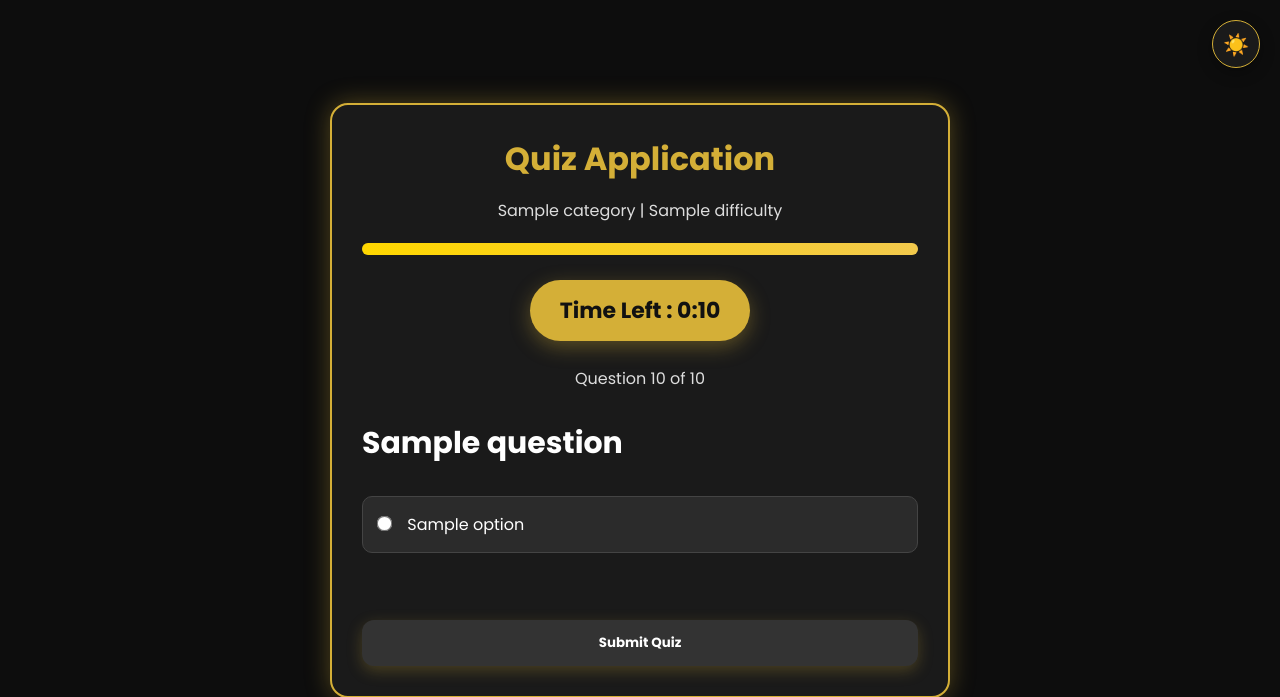
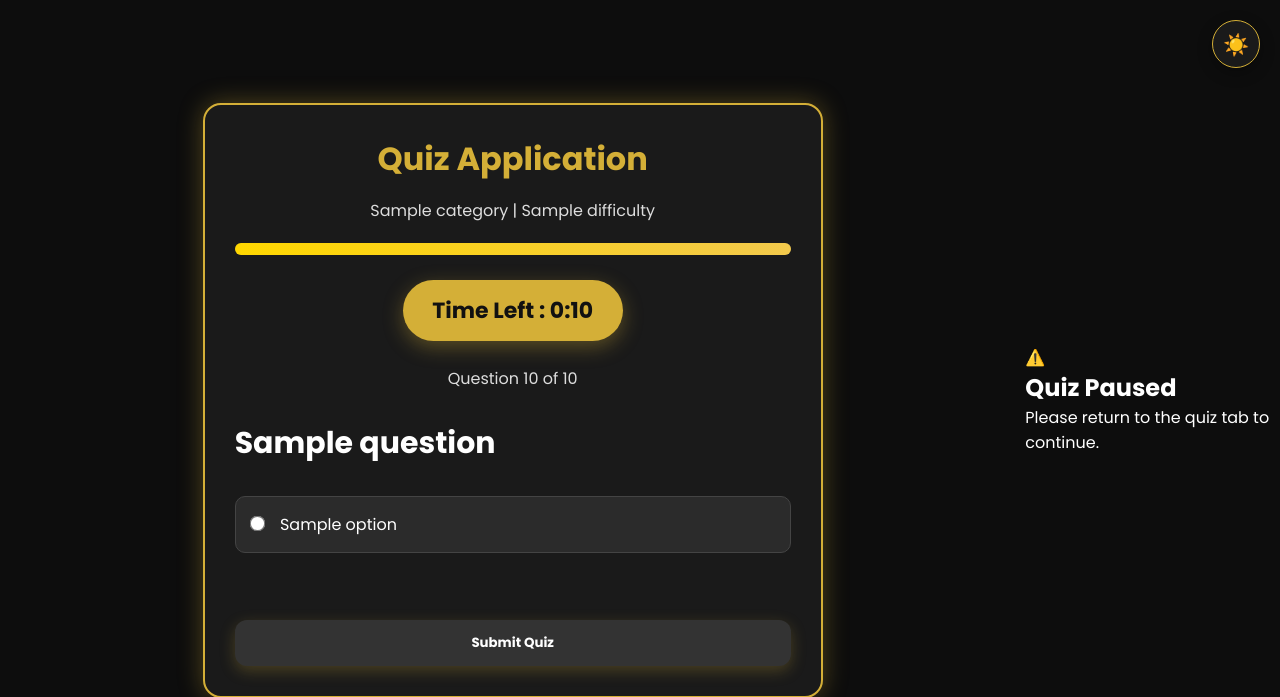
Before and after one commit to shaikh-abdul-basit436/Quizz_Application, a Flask app: template templates/quiz.html in a window 1280 px wide. Shown: the top 697 px of the page. Run offline with Flask 3, Linux system fonts and the light colour scheme; the template is opened without the code that fills it: most values are stand-ins (such as "Sample title", 1, 10 or a date in 2020).

Commit message:
Add quiz paused warning message
Added a warning message for paused quizzes.

```diff
--- a/templates/quiz.html
+++ b/templates/quiz.html
@@ -119,9 +119,19 @@
 
 </form>
 
-    </div>
+</div>
 
 </div>
+
+<div id="tabWarning" class="tab-warning">
+    <div class="tab-warning-box">
+        <div class="tab-warning-icon">⚠️</div>
+        <h2>Quiz Paused</h2>
+        <p>Please return to the quiz tab to continue.</p>
+    </div>
+</div>
+
 <script src="{{ url_for('static', filename='js/script.js') }}"></script>
+
 </body>
 </html>
```
